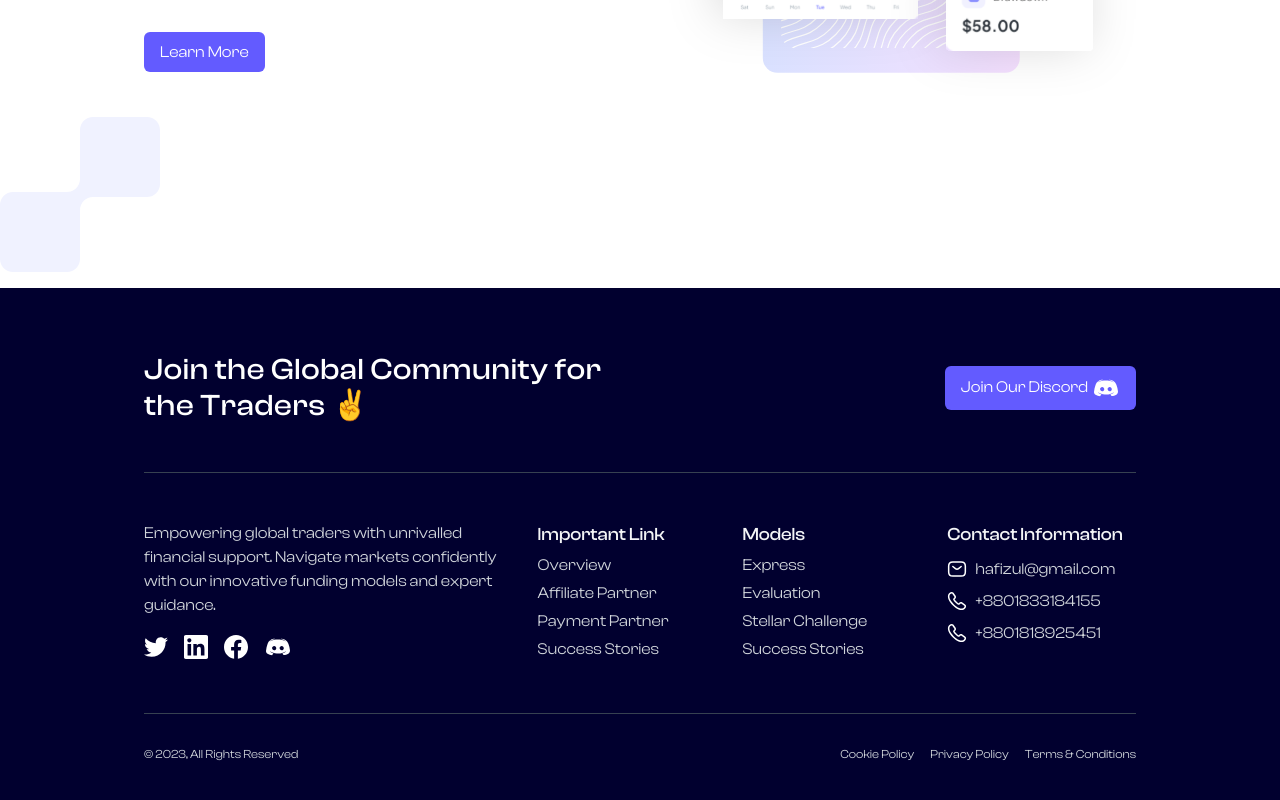
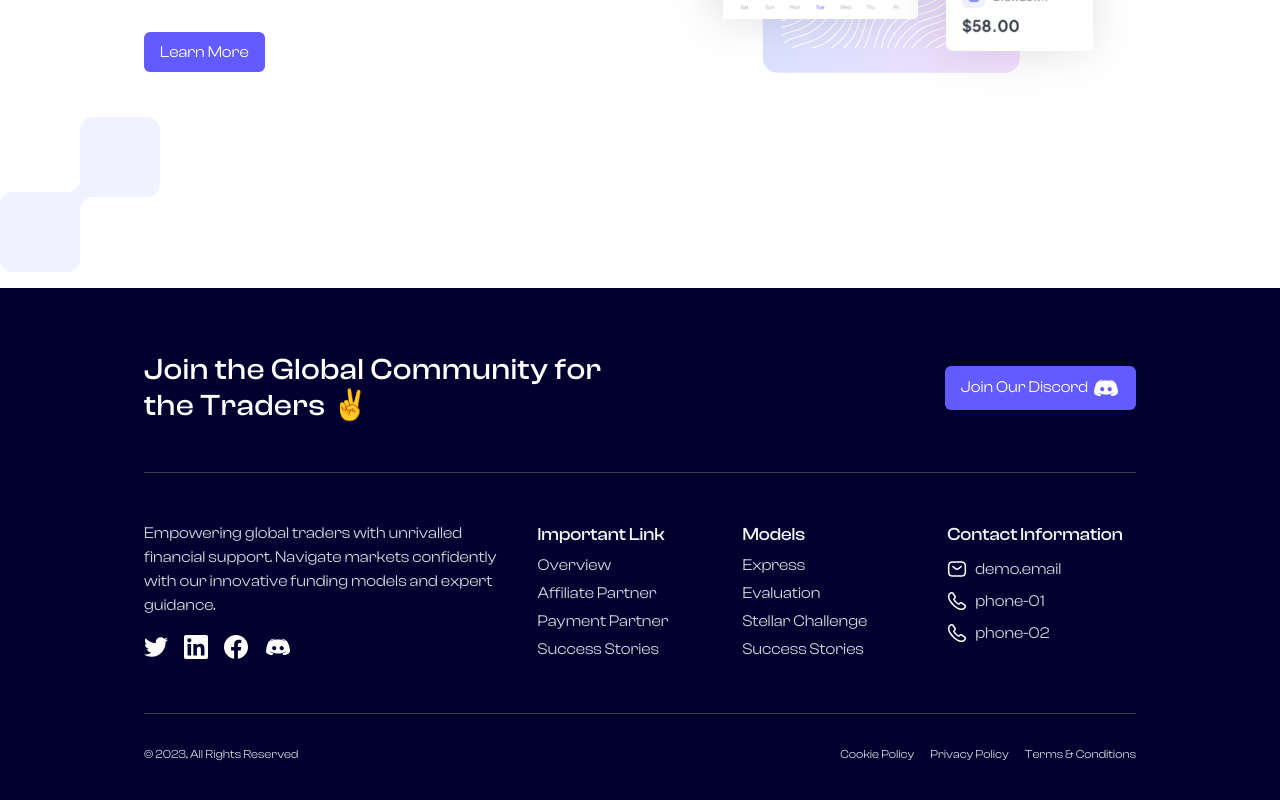
Before and after one commit to HafizulHaque/Landing-Page-Next.js, a Next.js app: page / in a window 1280 px wide. Shown: the part 1842-2642 px from the top of the page. Built offline with nearby package versions, Linux system fonts and the light colour scheme.

Commit message:
Update Footer.tsx

```diff
--- a/src/components/Footer/Footer.tsx
+++ b/src/components/Footer/Footer.tsx
@@ -46,13 +46,13 @@ const Footer = () => {
             <h3 className="text-lg font-medium text-gray-100 mb-1">Contact Information</h3>
             <ul>
               <li className="my-2">
-                <a className="flex items-center" href="#"><img className="mr-2" src="./sms.svg" alt="icon"/><span>hafizul@gmail.com</span></a>
+                <a className="flex items-center" href="#"><img className="mr-2" src="./sms.svg" alt="icon"/><span>demo.email</span></a>
               </li>
               <li className="my-2">
-                <a className="flex items-center" href="#"><img className="mr-2" src="./call.svg" alt="icon"/><span>+8801833184155</span></a>
+                <a className="flex items-center" href="#"><img className="mr-2" src="./call.svg" alt="icon"/><span>phone-01</span></a>
               </li>
               <li className="my-2">
-                <a className="flex items-center" href="#"><img className="mr-2" src="./call.svg" alt="icon"/><span>+8801818925451</span></a>
+                <a className="flex items-center" href="#"><img className="mr-2" src="./call.svg" alt="icon"/><span>phone-02</span></a>
               </li>
             </ul>
           </div>
```
